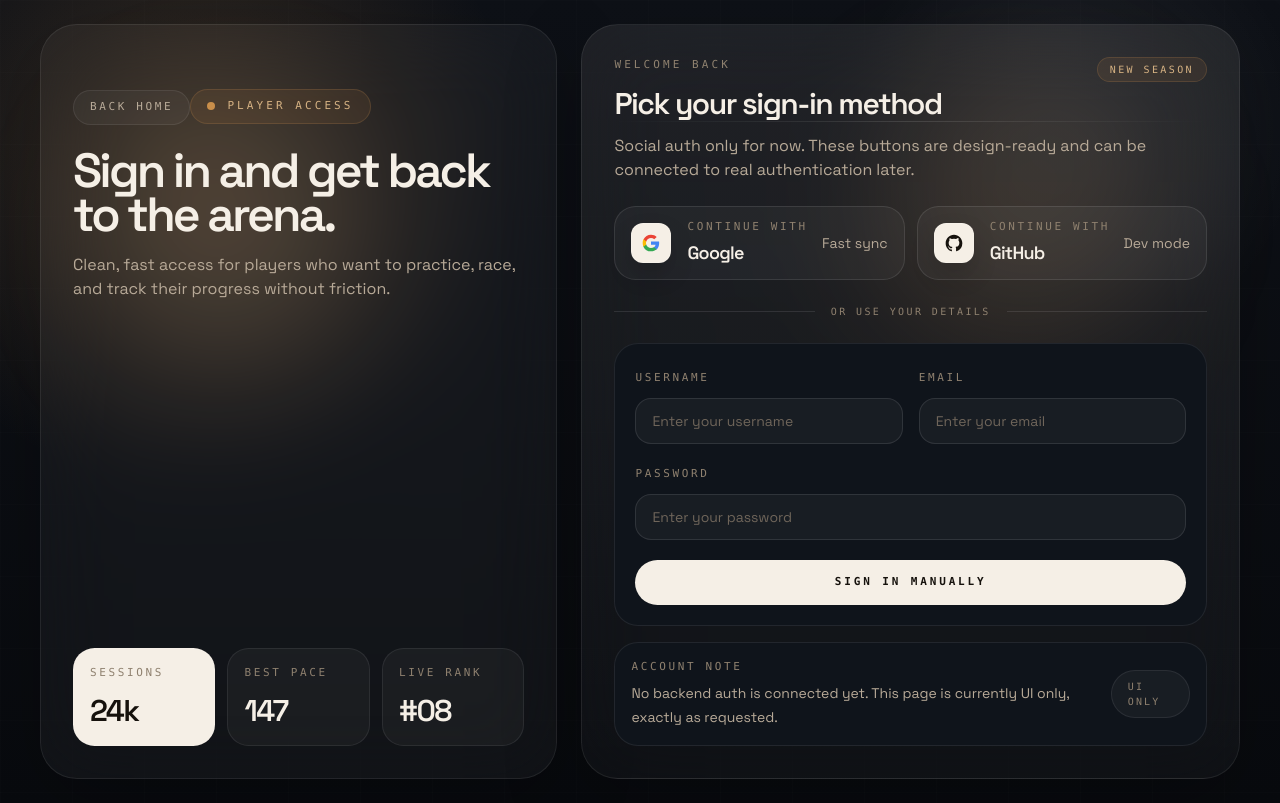
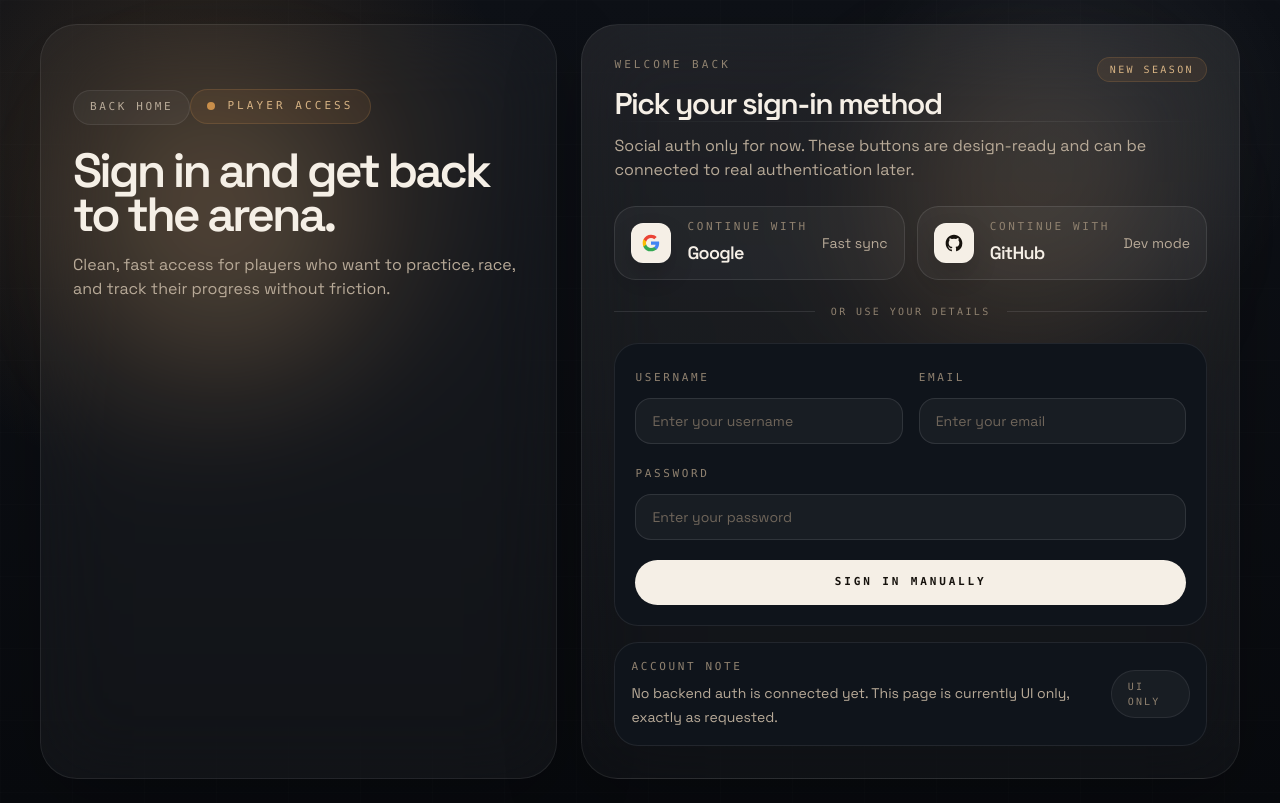
Before and after one commit to riyasisodiya2486/keyBash, a Next.js app in the folder apps/web/: page /sign-in in a window 1280 px wide. Built offline with nearby package versions, Linux system fonts and the light colour scheme.

Commit message:
added sign-in page

```diff
--- a/apps/web/app/sign-in/page.tsx
+++ b/apps/web/app/sign-in/page.tsx
@@ -134,32 +134,6 @@ export default function SignInPage() {
               </p>
             </div>
 
-            <div className="mt-8 grid gap-3 sm:grid-cols-3">
-              <div className="rounded-[1.35rem] border border-white/8 bg-[#f5efe6] p-4 text-[#16120d]">
-                <p className="font-mono text-[11px] uppercase tracking-[0.24em] text-[#8f816f]">
-                  Sessions
-                </p>
-                <p className="mt-3 text-3xl font-semibold tracking-[-0.05em]">
-                  24k
-                </p>
-              </div>
-              <div className="rounded-[1.35rem] border border-white/8 bg-white/[0.04] p-4">
-                <p className="font-mono text-[11px] uppercase tracking-[0.24em] text-[#8f816f]">
-                  Best pace
-                </p>
-                <p className="mt-3 text-3xl font-semibold tracking-[-0.05em] text-[#f5efe6]">
-                  147
-                </p>
-              </div>
-              <div className="rounded-[1.35rem] border border-white/8 bg-white/[0.04] p-4">
-                <p className="font-mono text-[11px] uppercase tracking-[0.24em] text-[#8f816f]">
-                  Live rank
-                </p>
-                <p className="mt-3 text-3xl font-semibold tracking-[-0.05em] text-[#f5efe6]">
-                  #08
-                </p>
-              </div>
-            </div>
           </section>
 
           <section className="relative overflow-hidden rounded-[2.3rem] border border-white/8 bg-[linear-gradient(180deg,rgba(245,239,230,0.08),rgba(255,255,255,0.03))] p-6 shadow-[0_24px_80px_rgba(0,0,0,0.22)] backdrop-blur-2xl sm:p-8">
```
